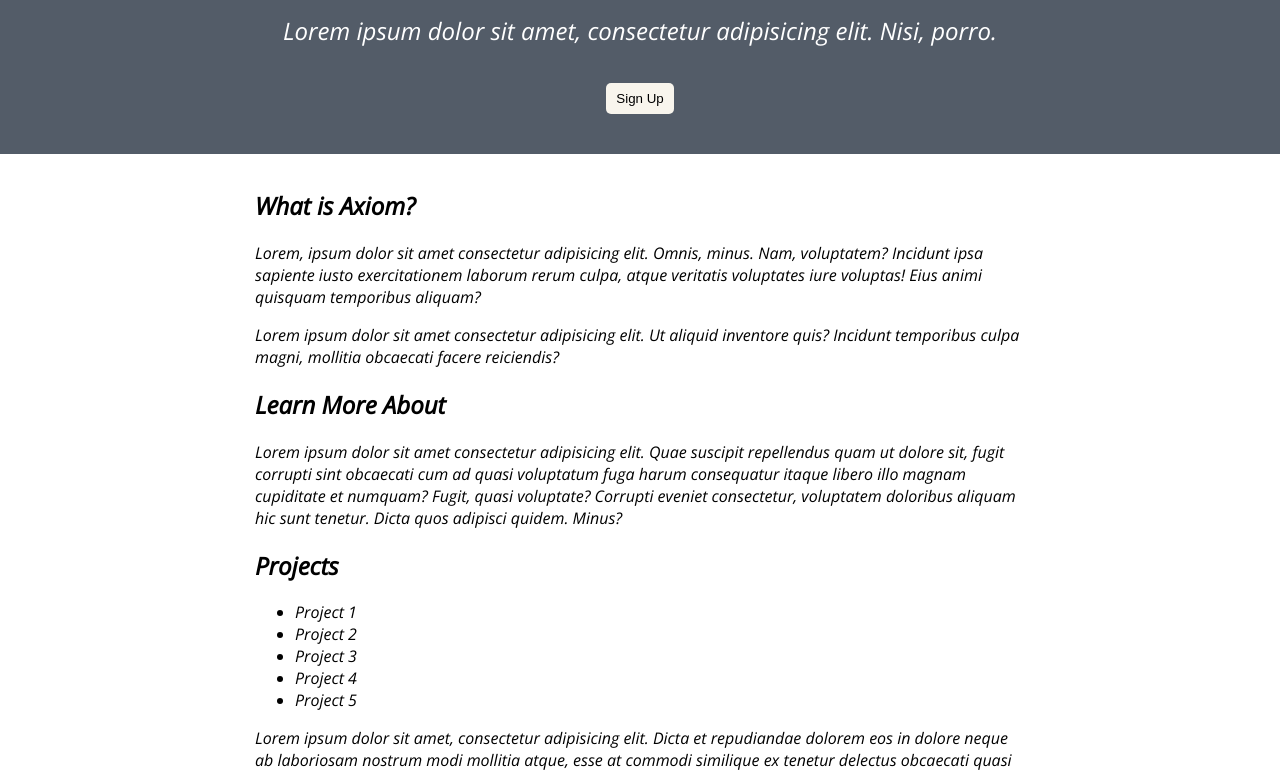
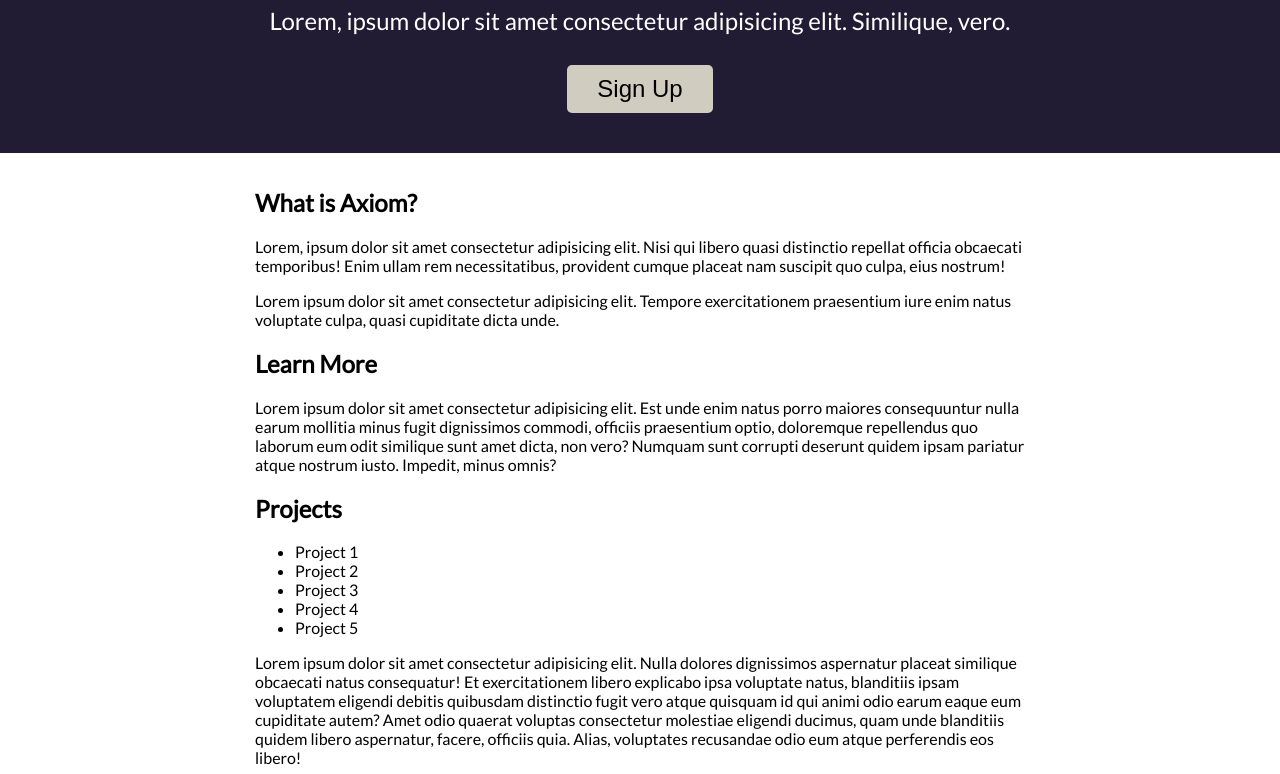
Before and after one commit to Talha-cm/Axiom-Full-Stack-Developer-Batch-1-Module-A, a plain HTML site: page project6/index.html in a window 1280 px wide. Shown: the part 121-895 px from the top of the page. Drawn offline with nearby package versions, Linux system fonts and the light colour scheme.

Commit message:
project6
project 06 added style.css missing some code so fix this

```diff
--- a/project6/index.html
+++ b/project6/index.html
@@ -12,15 +12,13 @@
     <!-- Left Navigation -->
     <nav>
         <div class="logo">
-            <img src="images/talha.jpg" alt="talha"/>
+            <img src="images/talha.jpg" alt="user">
         </div>
         <ul>
             <li><a href="#">Home</a></li>
             <li><a href="#">Portfolio</a></li>
             <li><a href="#">Blog</a></li>
             <li><a href="#">Contact</a></li>
-            <li><a href="#">Settings</a></li>
-
         </ul>
     </nav>
 
@@ -30,18 +28,18 @@
             <i class="fa fa-bars fa-2x"></i>
         </button>
         <h1>My Landing Page</h1>
-        <p>Lorem ipsum dolor sit amet, consectetur adipisicing elit. Nisi, porro.</p>
+        <p>Lorem, ipsum dolor sit amet consectetur adipisicing elit. Similique, vero.</p>
         <button class="cta-btn" id="open">Sign Up</button>
     </header>
 
     <!-- Main Content -->
     <div class="container">
         <h2>What is Axiom?</h2>
-        <p>Lorem, ipsum dolor sit amet consectetur adipisicing elit. Omnis, minus. Nam, voluptatem? Incidunt ipsa sapiente iusto exercitationem laborum rerum culpa, atque veritatis voluptates iure voluptas! Eius animi quisquam temporibus aliquam?</p>
-        <p>Lorem ipsum dolor sit amet consectetur adipisicing elit. Ut aliquid inventore quis? Incidunt temporibus culpa magni, mollitia obcaecati facere reiciendis?</p>
+        <p>Lorem, ipsum dolor sit amet consectetur adipisicing elit. Nisi qui libero quasi distinctio repellat officia obcaecati temporibus! Enim ullam rem necessitatibus, provident cumque placeat nam suscipit quo culpa, eius nostrum!</p>
+        <p>Lorem ipsum dolor sit amet consectetur adipisicing elit. Tempore exercitationem praesentium iure enim natus voluptate culpa, quasi cupiditate dicta unde.</p>
 
-         <h2>Learn More About</h2>
-         <p>Lorem ipsum dolor sit amet consectetur adipisicing elit. Quae suscipit repellendus quam ut dolore sit, fugit corrupti sint obcaecati cum ad quasi voluptatum fuga harum consequatur itaque libero illo magnam cupiditate et numquam? Fugit, quasi voluptate? Corrupti eveniet consectetur, voluptatem doloribus aliquam hic sunt tenetur. Dicta quos adipisci quidem. Minus?</p>
+        <h2>Learn More</h2>
+        <p>Lorem ipsum dolor sit amet consectetur adipisicing elit. Est unde enim natus porro maiores consequuntur nulla earum mollitia minus fugit dignissimos commodi, officiis praesentium optio, doloremque repellendus quo laborum eum odit similique sunt amet dicta, non vero? Numquam sunt corrupti deserunt quidem ipsam pariatur atque nostrum iusto. Impedit, minus omnis?</p>
 
         <h2>Projects</h2>
         <ul>
@@ -52,15 +50,15 @@
             <li>Project 5</li>
         </ul>
 
-         <p>Lorem ipsum dolor sit amet, consectetur adipisicing elit. Dicta et repudiandae dolorem eos in dolore neque ab laboriosam nostrum modi mollitia atque, esse at commodi similique ex tenetur delectus obcaecati quasi unde necessitatibus. Inventore maiores vel voluptas consequatur unde quos sed fugit ad maxime ullam pariatur fugiat ut optio modi dolores provident earum, natus voluptatem? Neque ratione omnis vero officiis distinctio beatae nemo sed at. Tenetur magnam vel, fugit, corporis veritatis perspiciatis eaque sunt delectus totam debitis voluptatem dolore nulla?</p>
+        <p>Lorem ipsum dolor sit amet consectetur adipisicing elit. Nulla dolores dignissimos aspernatur placeat similique obcaecati natus consequatur! Et exercitationem libero explicabo ipsa voluptate natus, blanditiis ipsam voluptatem eligendi debitis quibusdam distinctio fugit vero atque quisquam id qui animi odio earum eaque eum cupiditate autem? Amet odio quaerat voluptas consectetur molestiae eligendi ducimus, quam unde blanditiis quidem libero aspernatur, facere, officiis quia. Alias, voluptates recusandae odio eum atque perferendis eos libero!</p>
 
-        <!-- Modal-->
+        <!-- Modal -->
         <div class="modal-container" id="modal">
             <div class="modal">
                 <button class="close-btn" id="close">
                     <i class="fa fa-times"></i>
                 </button>
-                <div class="modal-container">
+                <div class="modal-header">
                     <h3>Sign Up</h3>
                 </div>
                 <div class="modal-content">
@@ -75,13 +73,12 @@
                             <input type="email" id="email" placeholder="Enter Email" />
                         </div>
                         <div>
-                            <label for="password
-                            ">Password</label>
+                            <label for="password">Password</label>
                             <input type="password" id="password" placeholder="Enter Password" />
                         </div>
                         <div>
                             <label for="password2">Confirm Password</label>
-                            <input type="password" id="password2" placeholder="Confirm Password"/>
+                            <input type="password" id="password2" placeholder="Confirm Password" />
                         </div>
                         <input type="submit" value="Submit" class="submit-btn">
                     </form>
--- a/project6/script.js
+++ b/project6/script.js
@@ -1,11 +1,11 @@
-// DOM Elements
+// Get DOM elements
 const menuToggle = document.getElementById('toggle');
 const close = document.getElementById('close');
 const open = document.getElementById('open');
 const modal = document.getElementById('modal');
 
 // Event Listeners
-// 1. Listen to click on toggle button
+// 1. Listen for click on toggle button
 menuToggle.addEventListener('click', () => {
     document.body.classList.toggle('show-nav')
 })
@@ -18,5 +18,5 @@
 
 // 4. Listen for click outside of modal
 window.addEventListener('click', e =>
-    e.target === modal ?  modal.classList.remove('show-modal') : false
+    e.target === modal ? modal.classList.remove('show-modal') : false
 )
--- a/project6/style.css
+++ b/project6/style.css
@@ -1,9 +1,9 @@
-@import url('https://fonts.googleapis.com/css2?family=Open+Sans:ital@1&display=swap');
+@import url('https://fonts.googleapis.com/css2?family=Lato&display=swap');
 
 :root {
     --modal-duration: 1s;
-    --primary-color: #535c68;
-    --secondary-color: #f8f5ed;
+    --primary-color: #211b33;
+    --secondary-color: #d1ccc0;
 }
 
 * {
@@ -11,7 +11,7 @@
 }
 
 body {
-    font-family: 'Open Sans', sans-serif;
+    font-family: 'Lato', sans-serif;
     margin: 0;
     transition: transform 0.5s ease;
 }
@@ -22,7 +22,7 @@
 
 nav {
     background-color: var(--primary-color);
-    border-right: 2px solid rgba(200, 200, 200, 0.1);
+    border-right: 2px solid rgba(200,200,200,0.1);
     color: white;
     position: fixed;
     top: 0;
@@ -38,9 +38,9 @@
     text-align: center;
 }
 
-nav .logo img{
+nav .logo img {
+    height: 75px;
     width: 75px;
-    height: 75px;
     border-radius: 50%;
 }
 
@@ -77,7 +77,7 @@
     text-align: center;
 }
 
-h1 {
+header h1 {
     margin: 0;
 }
 
@@ -106,7 +106,7 @@
     left: 20px;
 }
 
-.ctn-btn {
+.cta-btn {
     padding: 10px 30px;
     font-size: 24px;
 }
@@ -119,7 +119,7 @@
 }
 
 .modal-container {
-    background-color: rgba(0, 0, 0, 0.6);
+    background-color: rgba(0,0,0,0.6);
     position: fixed;
     top: 0;
     right: 0;
@@ -155,7 +155,7 @@
 
 .modal-header h3 {
     margin: 0;
-    border-bottom: 10px solid var(--secondary-color);
+    /* border-bottom: 1px solid var(--secondary-color); */
 }
 
 .modal-content {
@@ -190,6 +190,6 @@
         opacity: 0;
     }
     to {
-       opacity: 1;
+        opacity: 1;
     }
 }
```
Lines whose indentation alone changed are shown as unchanged.
